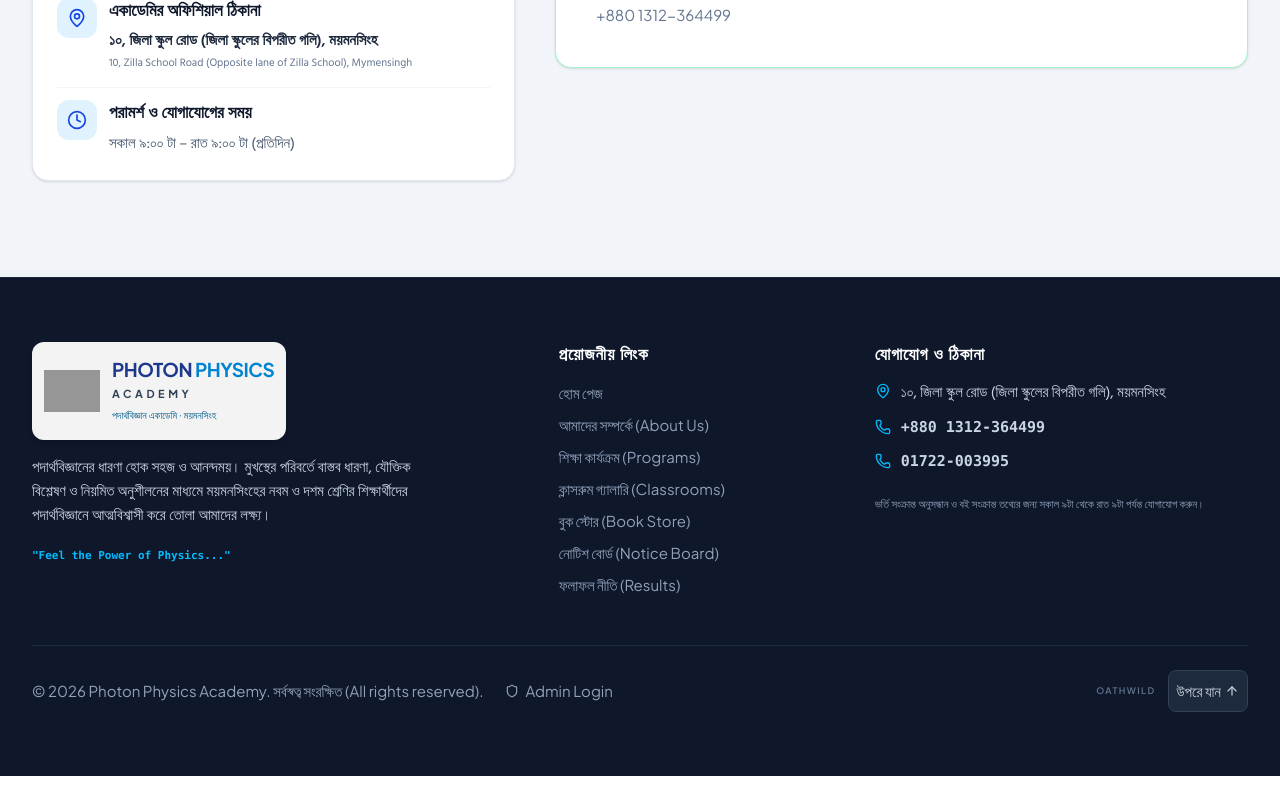
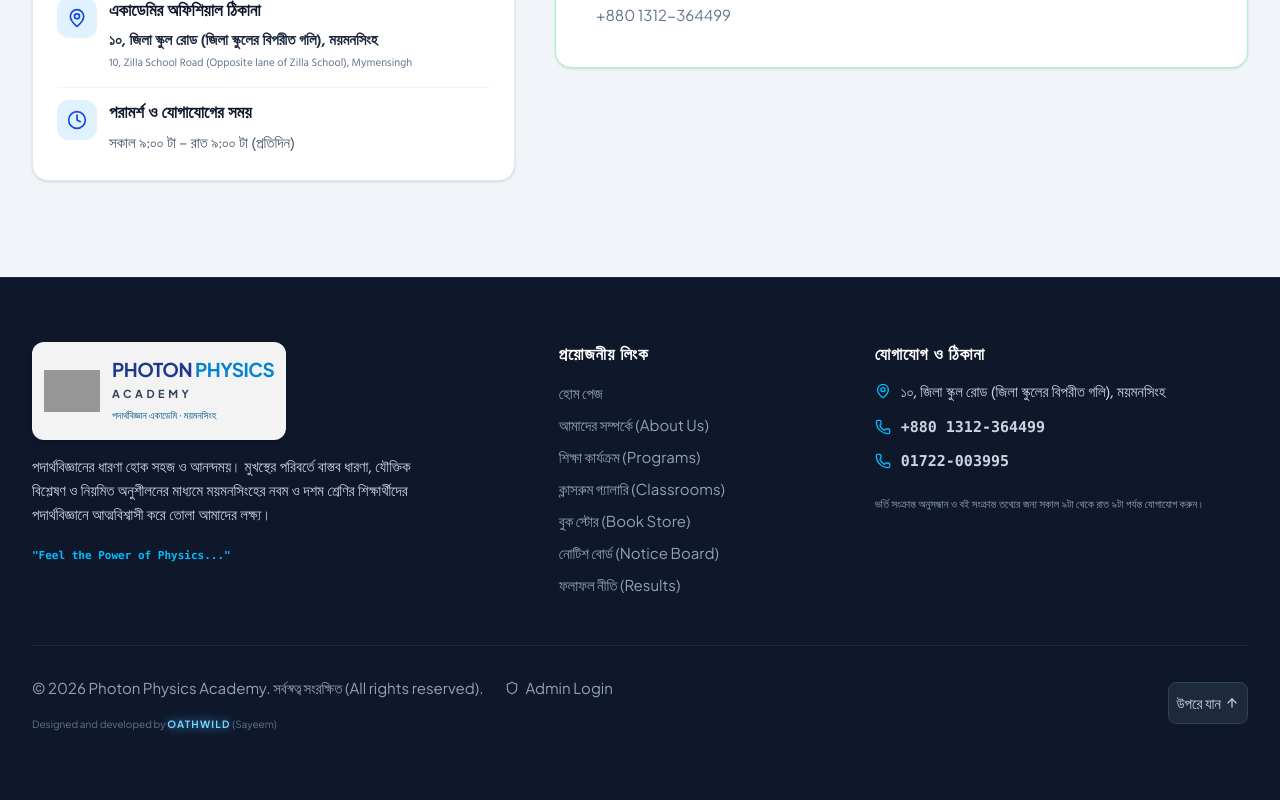
Before and after one commit to sayem0086372/Photon-Physics-Academy, a React (Vite) app: page / in a window 1280 px wide. Shown: the part 5368-6168 px from the top of the page. Before the commit the page ends 6144 px from the top, so only its background shows below. Built offline with nearby package versions, Linux system fonts and the light colour scheme; no server answers; the database is empty; grey boxes are pictures that could not be loaded.

Commit message:
Add subtle glowing OATHWILD credit under copyright

```diff
--- a/src/components/Footer.tsx
+++ b/src/components/Footer.tsx
@@ -108,7 +108,8 @@ export const Footer: React.FC<FooterProps> = ({ onOpenAdmin }) => {
 
         {/* Bottom Bar: Copyright & Back-to-Top */}
         <div className="mt-12 pt-6 border-t border-slate-800 flex flex-col sm:flex-row items-center justify-between gap-4 text-slate-400">
-          <div className="flex flex-col sm:flex-row items-center gap-3">
+          <div className="flex flex-col items-center sm:items-start gap-1.5">
+            <div className="flex flex-col sm:flex-row items-center gap-2 sm:gap-3">
               <span>© 2026 Photon Physics Academy. সর্বস্বত্ব সংরক্ষিত (All rights reserved).</span>
               {onOpenAdmin && (
                 <button
@@ -122,18 +123,22 @@ export const Footer: React.FC<FooterProps> = ({ onOpenAdmin }) => {
                 </button>
               )}
             </div>
-
-          <div className="flex items-center gap-3">
+            <p className="text-[10px] text-slate-500">
+              Designed and developed by{" "}
               <a
                 href="https://github.com/oathwi1d"
                 target="_blank"
                 rel="noopener noreferrer"
                 aria-label="OATHWILD on GitHub"
-              title="OATHWILD"
-              className="text-[9px] font-semibold tracking-[0.16em] text-slate-500 hover:text-sky-400 transition-colors"
+                className="font-bold tracking-[0.12em] text-sky-300 drop-shadow-[0_0_5px_rgba(56,189,248,0.85)] hover:drop-shadow-[0_0_8px_rgba(56,189,248,1)] transition-all"
               >
                 OATHWILD
-            </a>
+              </a>{" "}
+              (Sayeem)
+            </p>
+          </div>
+
+          <div className="flex items-center gap-3">
             <button
               onClick={scrollToTop}
               className="p-2 rounded-lg bg-slate-800 hover:bg-slate-700 text-slate-300 hover:text-white border border-slate-700 transition-colors flex items-center gap-1 text-[11px]"
```
Lines whose indentation alone changed are shown as unchanged.
